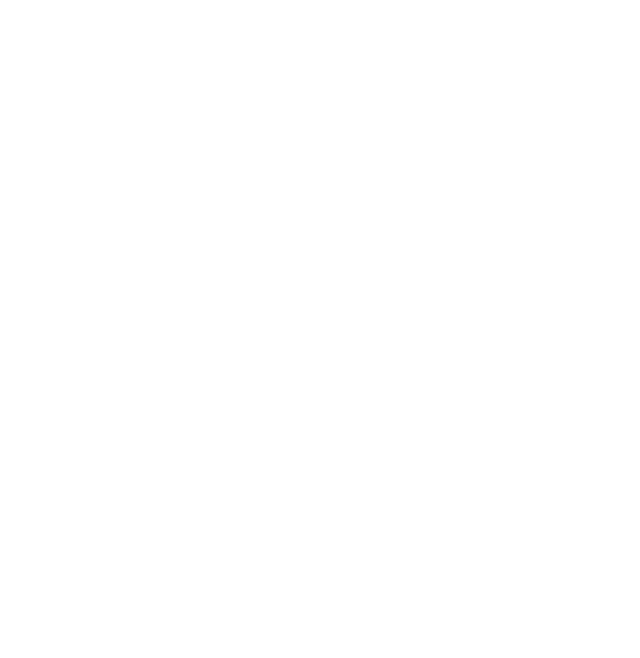
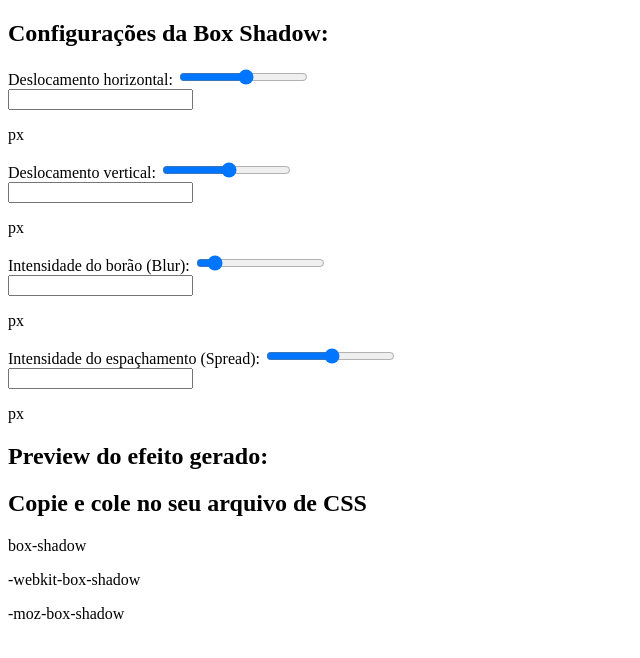
Before and after one commit to Grazziano/gerador-box-shadow, a plain HTML site: page index.html in a window 1280 px wide. Shown: the whole page, without its empty margins (0-640 px from the left). Drawn offline with Linux system fonts and the light colour scheme.

Commit message:
Creating html base structure

```diff
--- a/index.html
+++ b/index.html
@@ -8,6 +8,98 @@
     <link rel="stylesheet" href="./css/styles.css" />
   </head>
   <body>
+    <div id="box-shadow-generator">
+      <div id="controls-container">
+        <h2>Configurações da Box Shadow:</h2>
+
+        <div class="form-control">
+          <div class="range-input">
+            <label for="horizontal">Deslocamento horizontal:</label>
+            <input
+              type="range"
+              id="horizontal"
+              name="horizontal"
+              min="-100"
+              max="100"
+              value="5"
+            />
+          </div>
+          <div class="reference-input">
+            <input type="text" name="horizontal-value" id="horizontal-value" />
+            <p>px</p>
+          </div>
+        </div>
+
+        <div class="form-control">
+          <div class="range-input">
+            <label for="vertical">Deslocamento vertical:</label>
+            <input
+              type="range"
+              id="vertical"
+              name="vertical"
+              min="-100"
+              max="100"
+              value="5"
+            />
+          </div>
+          <div class="reference-input">
+            <input type="text" name="vertical-value" id="vertical-value" />
+            <p>px</p>
+          </div>
+        </div>
+
+        <div class="form-control">
+          <div class="range-input">
+            <label for="blur">Intensidade do borão (Blur):</label>
+            <input
+              type="range"
+              id="blur"
+              name="blur"
+              min="0"
+              max="100"
+              value="10"
+            />
+          </div>
+          <div class="reference-input">
+            <input type="text" name="blur-value" id="blur-value" />
+            <p>px</p>
+          </div>
+        </div>
+
+        <div class="form-control">
+          <div class="range-input">
+            <label for="spread">Intensidade do espaçhamento (Spread):</label>
+            <input
+              type="range"
+              id="spread"
+              name="spread"
+              min="-100"
+              max="100"
+              value="3"
+            />
+          </div>
+          <div class="reference-input">
+            <input type="text" name="spread-value" id="spread-value" />
+            <p>px</p>
+          </div>
+        </div>
+      </div>
+
+      <div id="preview">
+        <h2>Preview do efeito gerado:</h2>
+        <div id="box"></div>
+      </div>
+    </div>
+
+    <div id="generated-rule">
+      <h2>Copie e cole no seu arquivo de CSS</h2>
+      <div id="rules-area">
+        <p id="rule">box-shadow <span></span></p>
+        <p id="webkit-rule">-webkit-box-shadow <span></span></p>
+        <p id="moz-rule">-moz-box-shadow <span></span></p>
+      </div>
+    </div>
+
     <script src="./js/script.js"></script>
   </body>
 </html>
```
